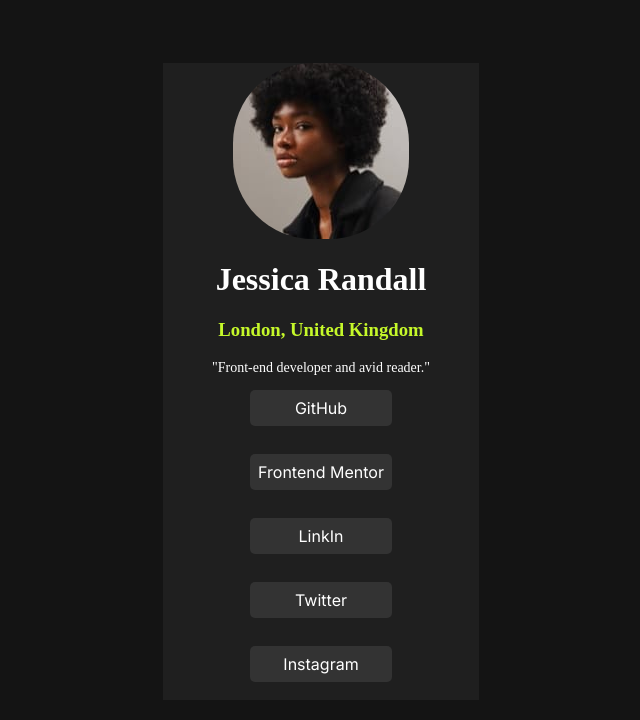
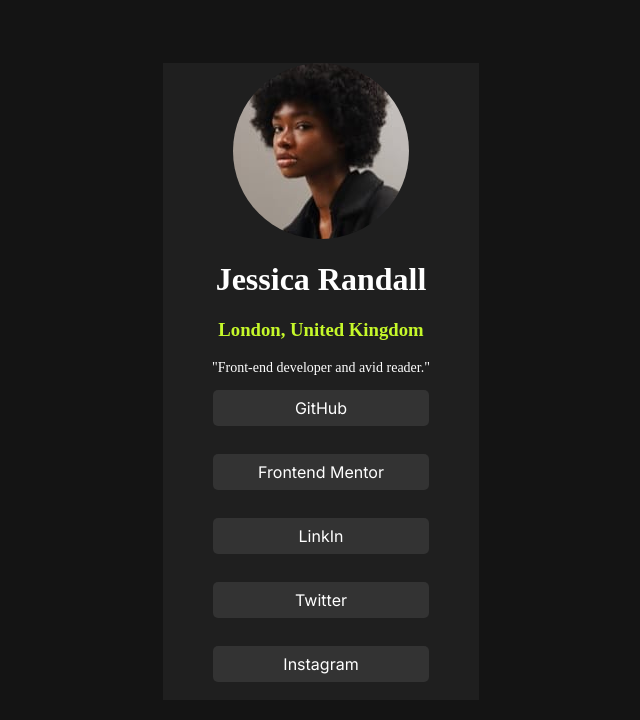
Before and after one commit to max-rains/social-links-profile, a plain HTML site: page index.html in a window 1280 px wide. Shown: the whole page, without its empty margins (319-959 px from the left). Drawn offline with Linux system fonts and the light colour scheme.

Commit message:
final commit

```diff
--- a/style.css
+++ b/style.css
@@ -8,22 +8,15 @@
 }
 
 .mainCard {
-  /* display: flexbox; */
   background-color: hsl(0, 0%, 12%);
-  /* display: block;
-  width: auto;
-  height: auto;
-  margin-left: 30%;
-  margin-right: 20%;
-  margin-top: 10%;
-  margin-bottom: 10%; */
+  padding: 10gitpx;
+  width: 25%;
 
-  width: 25%;
-  /* max-width: none; */
   height: 50%;
   margin-left: auto;
   margin-right: auto;
   margin-top: 5%;
+  overflow: hidden;
 }
 
 /* MOBILE */
@@ -36,29 +29,21 @@
     margin-right: auto;
     margin-top: 15%;
     margin-bottom: 15%;
+    overflow: hidden;
   }
 }
-/* @media (max-width: 1440px) {
-  .mainCard {
-    width: 40%;
-    /* max-width: none;
-    height: 50%;
-    margin-left: auto;
-    margin-right: auto;
-    margin-top: 5%;
-    margin-bottom: 25%;
-  }
-} */
 
 #name {
   color: hsl(0, 0%, 100%);
   text-align: center;
 }
 #profilePic {
+  height: auto;
   margin-left: auto;
   margin-right: auto;
-  display: flex;
-  border-radius: 80px;
+  display: block;
+  border-radius: 50%;
+  overflow: hidden;
 }
 #city {
   color: hsl(75, 94%, 57%);
@@ -75,29 +60,6 @@ body {
   background-color: hsl(0, 0%, 8%);
 }
 
-/* .sButton {
-  background-color: hsl(0, 0%, 20%);
-  display: inline-block;
-  border-radius: 5px;
-
-  text-decoration: none;
-  color: hsl(0, 0%, 100%);
-  font-family: "Inter";
-  font-weight: 400;
-  height: 25px;
-  width: 250px;
-  text-align: center;
-  position: relative;
-  padding: 3px;
-  padding-top: 5px;
-  margin: 5px;
-  top: 50%;
-  left: 50%;
-  margin-top: 10px;
-
-  transform: translate(-50%, -50%);
-} */
-
 .sButton {
   background-color: hsl(0, 0%, 20%);
 
@@ -106,7 +68,7 @@ body {
   font-family: "Inter";
   font-weight: 400;
   height: auto;
-  width: auto;
+  width: 200px;
   text-align: center;
   padding: 8px;
   text-decoration: none;
```
